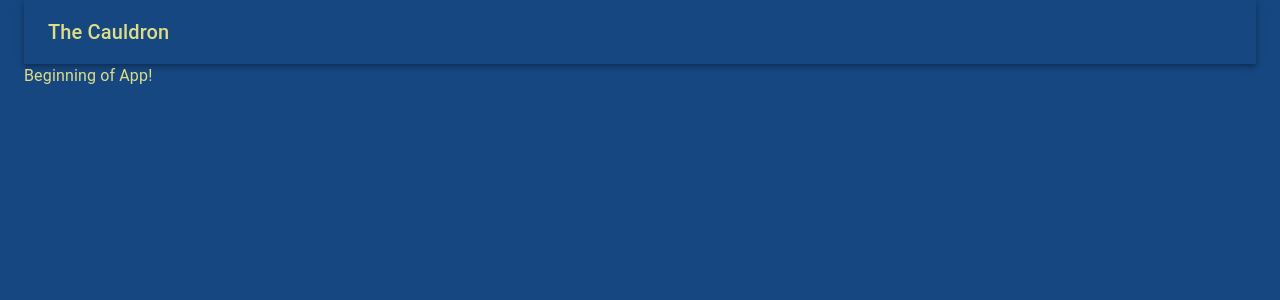
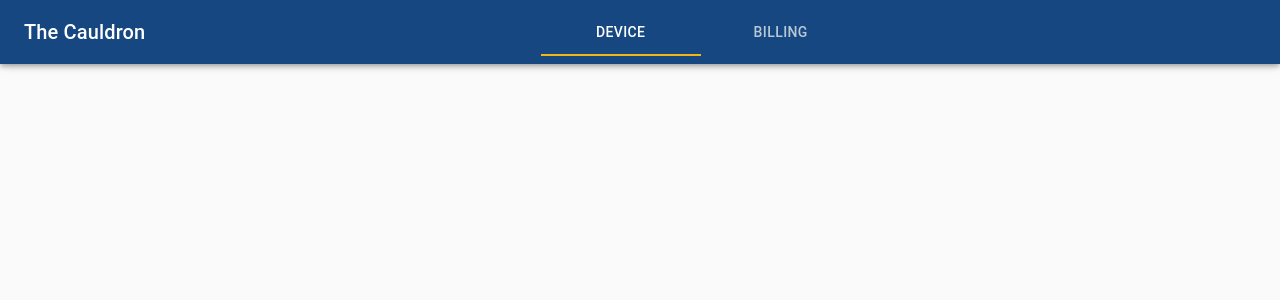
Before and after one commit to nthorn552/yolodex, a React app: page /billing in a window 1280 px wide. Shown: the top 300 px of the page. Built offline with nearby package versions, Linux system fonts and the light colour scheme.

Commit message:
working header with sample tabs

```diff
--- a/package.json
+++ b/package.json
@@ -16,6 +16,7 @@
     "@babel/preset-react": "^7.0.0",
     "@material-ui/icons": "^4.2.1",
     "@types/express": "^4.17.0",
+    "@types/material-ui": "^0.21.6",
     "@types/node": "^12.0.10",
     "@types/node-sass": "^4.11.0",
     "awesome-typescript-loader": "^5.2.1",
--- a/src/App.tsx
+++ b/src/App.tsx
@@ -1,24 +1,21 @@
 import * as React from "react";
 
+import ThemeProvider from "@material-ui/styles/ThemeProvider";
 import CssBaseline from "@material-ui/core/CssBaseline";
-import Container from "@material-ui/core/Container";
 import Typography from "@material-ui/core/Typography";
 
-import "./App.css";
+import theme from "./MuiThemeProvider";
 import Header from "./components/header/Header";
 
 const App = () => (
-  <CssBaseline>
-    <Container maxWidth="lg">
-      <Typography
-        component="div"
-        style={{ backgroundColor: "#164780", height: "100vh" }}
-      >
+  <ThemeProvider theme={theme}>
+    <CssBaseline>
+      <Typography component="div">
         <Header />
         Beginning of App!
       </Typography>
-    </Container>
-  </CssBaseline>
+    </CssBaseline>
+  </ThemeProvider>
 );
 
 export default App;
--- /dev/null
+++ b/src/MuiThemeProvider.ts
@@ -0,0 +1,17 @@
+import { createMuiTheme } from "@material-ui/core/styles";
+
+const theme = createMuiTheme({
+  palette: {
+    primary: {
+      main: "#164780"
+    },
+    secondary: {
+      main: "#f2b618"
+    },
+    text: {
+      primary: "#171717"
+    }
+  }
+});
+
+export default theme;
--- a/src/components/header/Header.scss
+++ /dev/null
@@ -1,7 +0,0 @@
-$textColor: #dd8;
-$primaryColor: #164780;
-
-div {
-  background-color: $primaryColor;
-  color: $textColor;
-}
--- a/src/components/header/Header.scss.d.ts
+++ /dev/null
@@ -1,5 +0,0 @@
-export const styles: {
-  header: string;
-};
-
-export default styles;
--- a/src/components/header/Header.tsx
+++ b/src/components/header/Header.tsx
@@ -1,18 +1,53 @@
 import React from "react";
-import AppBar from "@material-ui/core/AppBar";
-import Toolbar from "@material-ui/core/Toolbar";
+import PropTypes from "prop-types";
+import { makeStyles, Theme, createStyles } from "@material-ui/core/styles";
 import Typography from "@material-ui/core/Typography";
+import { AppBar, Container, Tabs, Tab, Toolbar } from "@material-ui/core";
 
-import styles from "./Header.scss";
+interface TabContainerProps {
+  children?: React.ReactNode;
+}
+function TabContainer(props: TabContainerProps) {
+  return (
+    <Typography component="div" style={{ padding: 8 * 3 }}>
+      {props.children}
+    </Typography>
+  );
+}
+TabContainer.propTypes = {
+  children: PropTypes.node.isRequired
+};
+
+const useStyles = makeStyles((theme?: Theme) =>
+  createStyles({
+    root: {
+      flexGrow: 1,
+      backgroundColor: theme.palette.primary.main
+    }
+  })
+);
 
 export default function Header() {
+  const classes = useStyles({});
+  const [activeTab, updateTab] = React.useState(0);
+
+  function handleChange(event: React.ChangeEvent<{}>, newValue: number) {
+    updateTab(newValue);
+  }
+
   return (
-    <div className={styles.header}>
-      <AppBar position="static" color="default">
+    <div className={classes.root}>
+      <AppBar color="primary">
         <Toolbar>
           <Typography variant="h6" color="inherit">
             The Cauldron
           </Typography>
+          <Container maxWidth="sm">
+            <Tabs value={activeTab} onChange={handleChange} centered>
+              <Tab label="Device" />
+              <Tab label="Billing" />
+            </Tabs>
+          </Container>
         </Toolbar>
       </AppBar>
     </div>
--- a/webpack.config.js
+++ b/webpack.config.js
@@ -23,8 +23,8 @@ module.exports = {
         use: ["babel-loader"]
       },
       {
-        test:/\.scss$/,
-        use:['style-loader','css-loader', 'sass-loader']
+        test: /\.scss$/,
+        use: ["style-loader", "css-loader", "sass-loader"]
       }
     ]
   },
```
Also changed, not shown: src/App.css (deleted), src/ThemeProvider.js (deleted), 2 other files (tests, documents, lock files or other folders).
